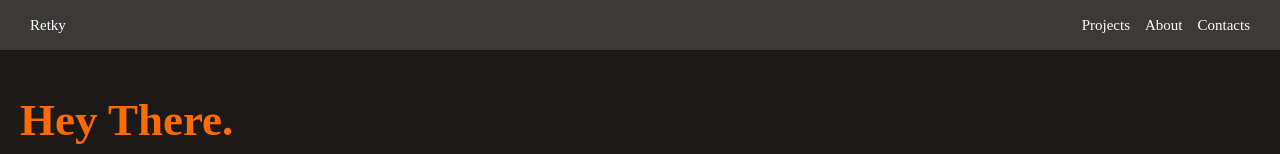
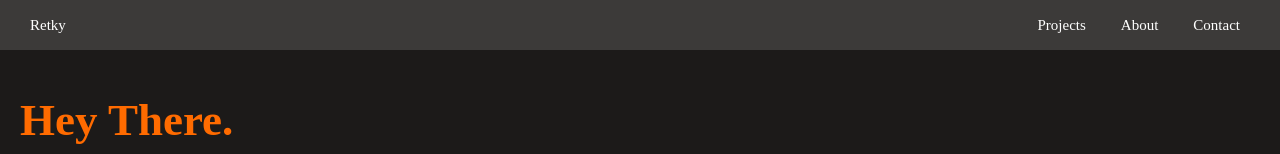
Before and after one commit to Retky/RetkyPortfolio, a React (Create React App) app: page / in a window 1280 px wide. Shown: the top 154 px of the page. Built offline with nearby package versions, Linux system fonts and the light colour scheme; no server answers.

Commit message:
Modify 'navbar' links

```diff
--- a/src/components/Nav.jsx
+++ b/src/components/Nav.jsx
@@ -4,11 +4,11 @@ import './Nav.scss';
 const Nav = () => (
   <header id="header">
     <div id="navBar">
-      <div id="logo">Retky</div>
+      <a className="navText" href="#landing"><div id="logo">Retky</div></a>
       <nav id="navlist">
-        <li>Projects</li>
-        <li>About</li>
-        <li>Contacts</li>
+        <li><a href="#works">Projects</a></li>
+        <li><a href="#about">About</a></li>
+        <li><a href="#contact">Contact</a></li>
       </nav>
       <div id="burger">=</div>
     </div>
--- a/src/components/Nav.scss
+++ b/src/components/Nav.scss
@@ -14,11 +14,22 @@
   align-items: center;
 }
 
+.navText {
+  color: #fff;
+}
+
 #navlist {
   display: none;
   margin: 0 0 0 auto;
   padding: 0;
   list-style: none;
+
+  a {
+    color: #fff;
+    text-decoration: none;
+    padding: 10px;
+    display: block;
+  }
 
   @media (min-width: 768px) {
     display: flex;
```
